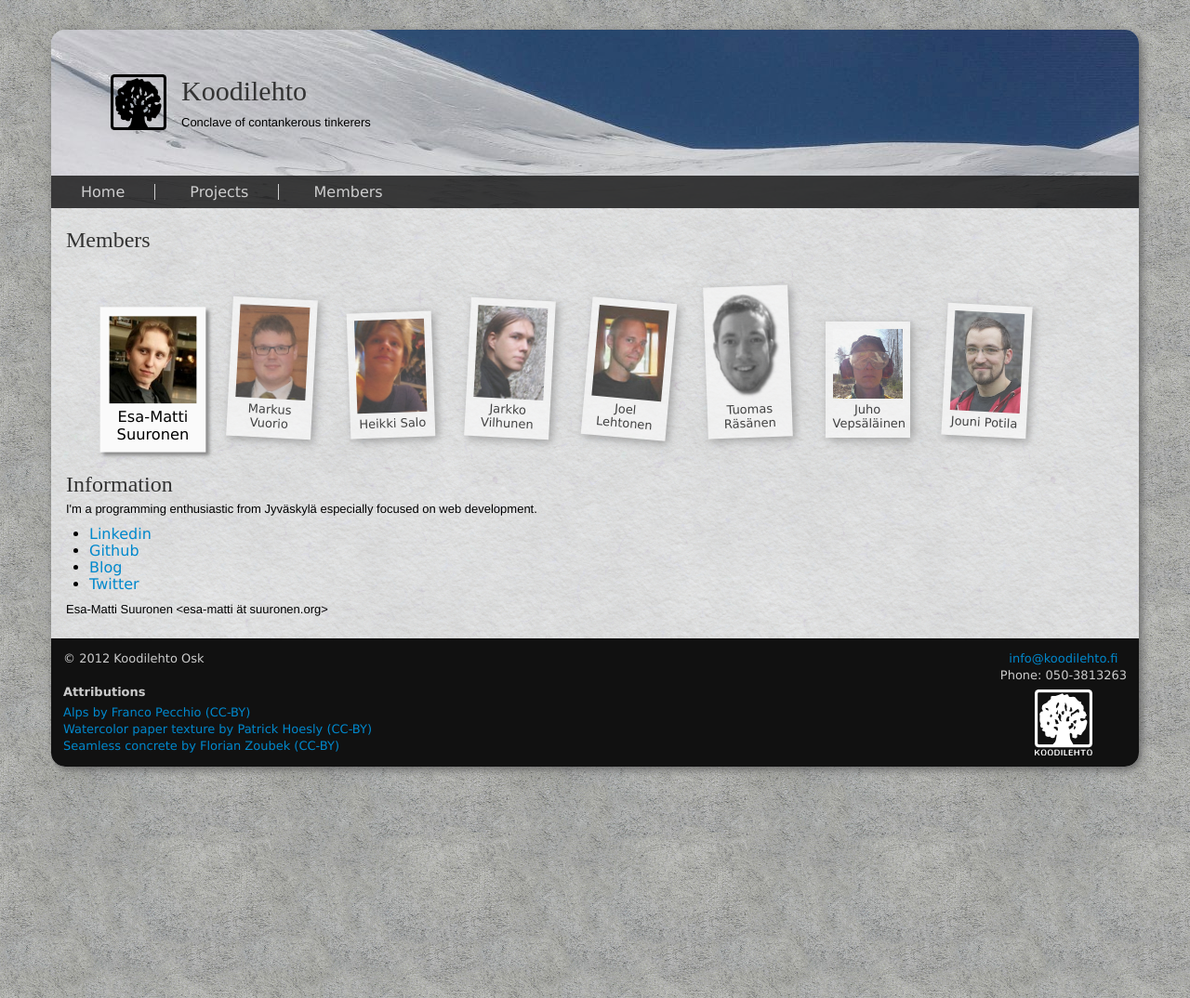
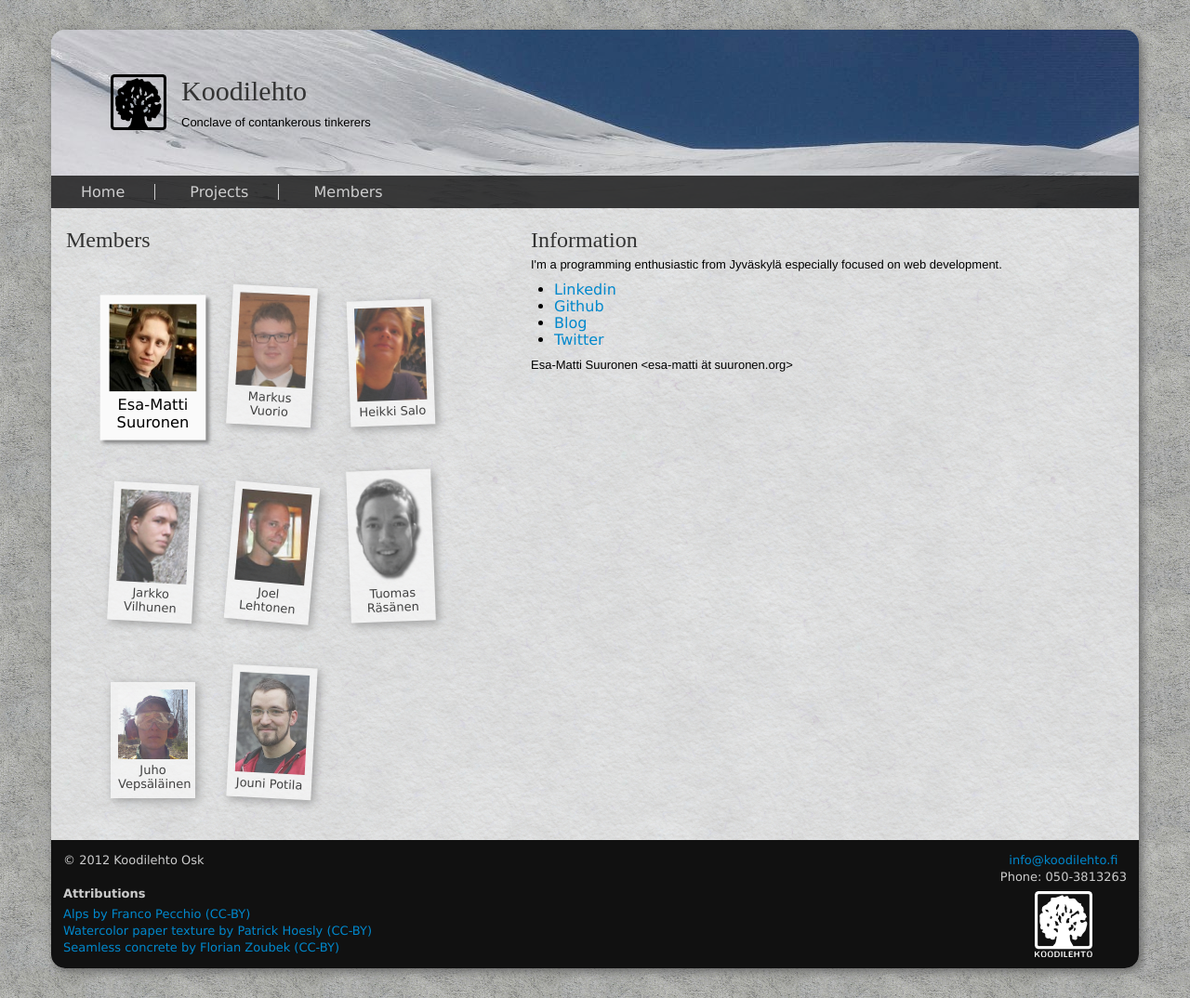
Before and after one commit to koodilehto/koodilehto-site, a Jekyll site: the page built from members/index.html, in a window 1280 px wide. Shown: the whole page at 93% size. Built offline with Jekyll 4.4.1, drawn with Linux system fonts in a browser that asks for light colours; some web fonts are replaced.

Commit message:
Move member photos to side on big resolution

```diff
--- a/members/index.html
+++ b/members/index.html
@@ -6,7 +6,7 @@ js: members
 ---
 
 <div class="row">
-    <div class="span12">
+    <div class="span5">
         <div class="wrapper">
             <h2>Members</h2>
 
@@ -63,7 +63,7 @@ js: members
         </div>
     </div>
 
-    <div class="span12">
+    <div class="span7">
         <div class="wrapper">
         <h2>Information</h2>
         <div id="info"></div>
```
